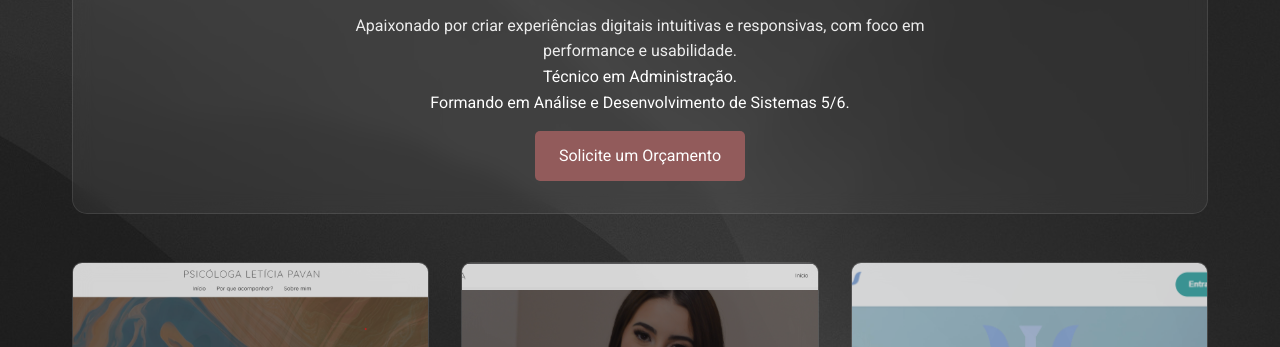
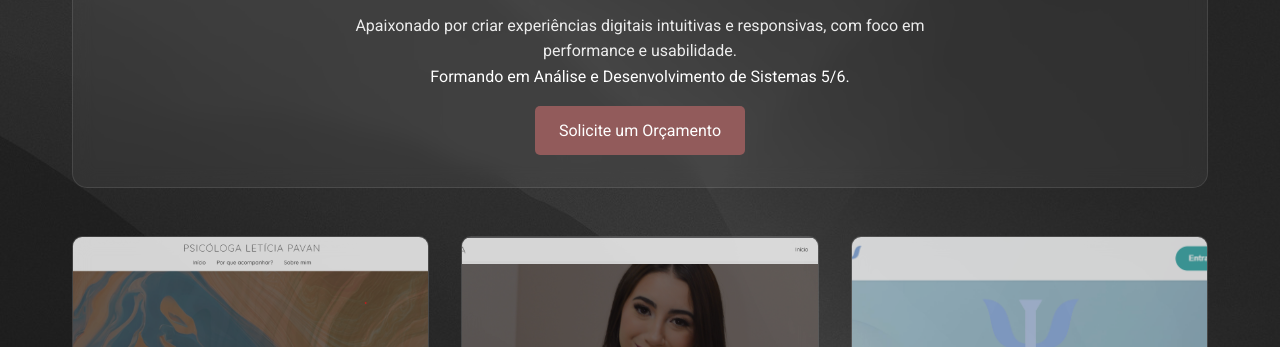
Before and after one commit to LucasPavani19/lucaspavani_portfolio, a plain HTML site: page index.html in a window 1280 px wide. Shown: the part 453-800 px from the top of the page. Drawn offline with Linux system fonts and the light colour scheme.

Commit message:
removendo informações desnecessárias

```diff
--- a/index.html
+++ b/index.html
@@ -20,7 +20,6 @@
             <p class="bio">Apaixonado por criar experiências digitais intuitivas e responsivas,
                com foco em performance e usabilidade.
             </p>
-            <p>Técnico em Administração.</p>
             <p>Formando em Análise e Desenvolvimento de Sistemas 5/6.</p>
 
 
```
